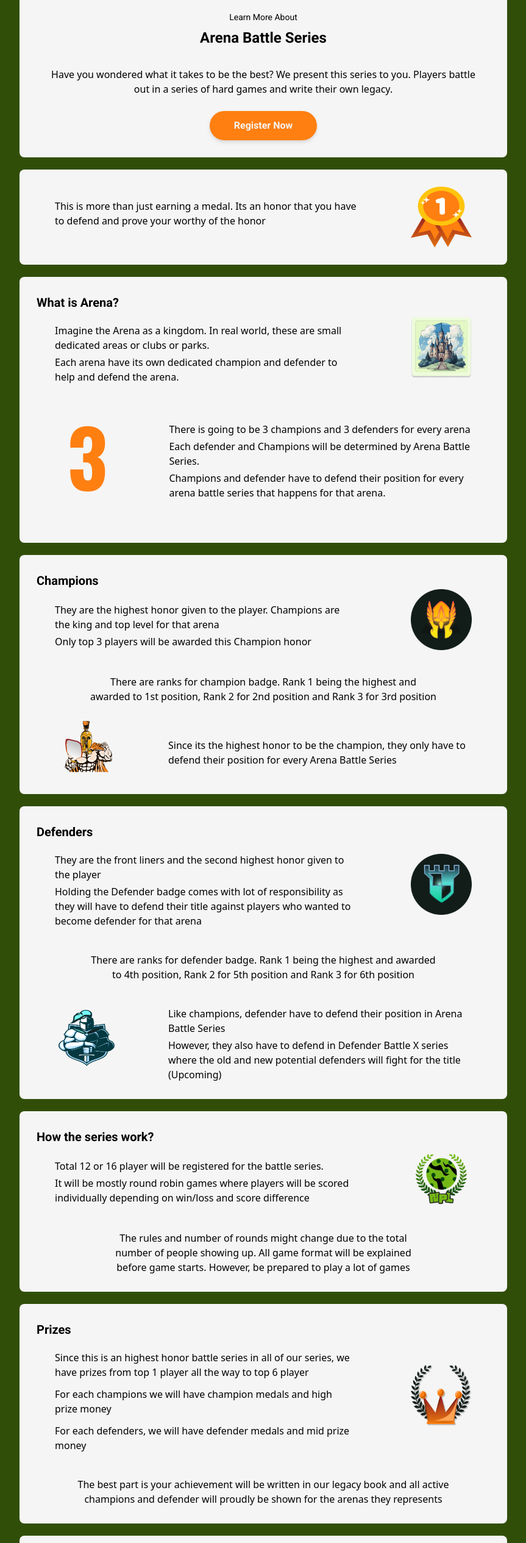
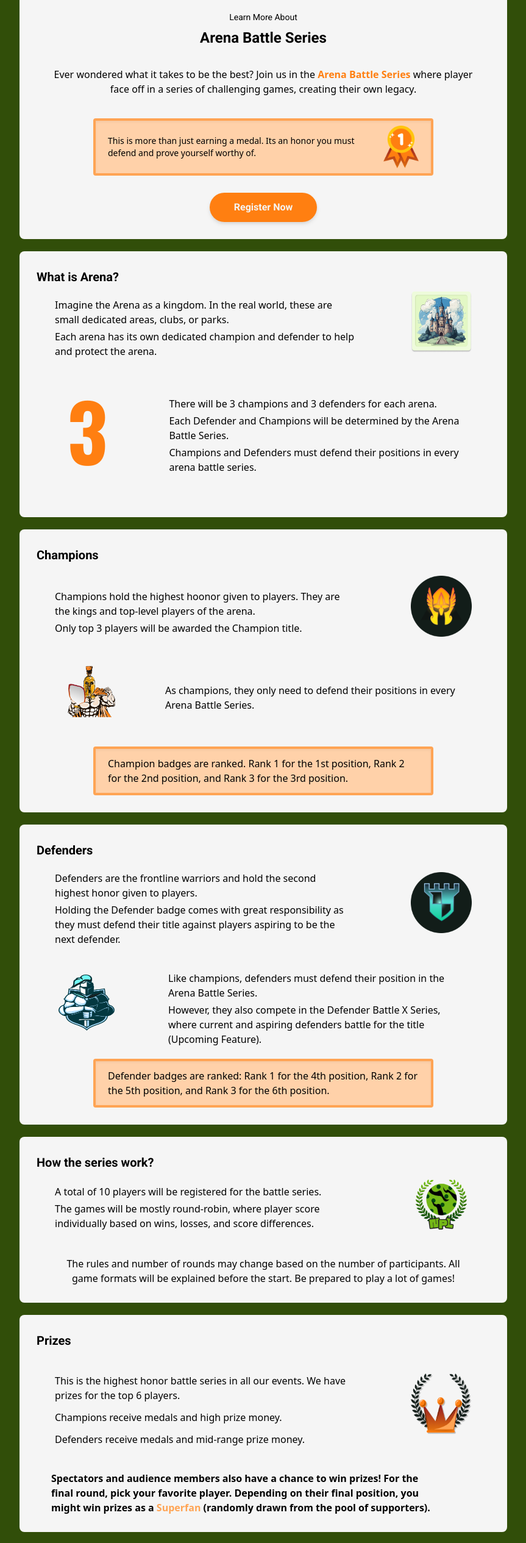
Before and after one commit to JellyrioTech/npl-public-website, a React (Vite) app: page /tournament-info in a window 1280 px wide. Shown: the part 264-2794 px from the top of the page at 61% size, without its empty margins (208-1071 px from the left). Built offline with nearby package versions, Linux system fonts and the light colour scheme.

Commit message:
update tournament info page

```diff
--- a/src/screens/TournamentInfoPage.tsx
+++ b/src/screens/TournamentInfoPage.tsx
@@ -24,12 +24,23 @@ function TournamentInfoPage() {
                         Arena Battle Series
                     </p>
                 </div>
-                <div className="flex flex-col items-center">
+                <div className="flex flex-col items-center gap-5">
                     <p className="text-center px-6 mb-4">
-                        Have you wondered what it takes to be the best? We
-                        present this series to you. Players battle out in a
-                        series of hard games and write their own legacy.{" "}
+                        Ever wondered what it takes to be the best? Join us in
+                        the{" "}
+                        <span className="font-semibold text-secondary-500">
+                            Arena Battle Series
+                        </span>{" "}
+                        where player face off in a series of challenging games,
+                        creating their own legacy.
                     </p>
+                    <div className="flex w-3/4 justify-center items-center border-4 border-secondary-300 rounded px-5 py-2 shadow-inner bg-secondary-100">
+                        <p className="text-sm">
+                            This is more than just earning a medal. Its an honor
+                            you must defend and prove yourself worthy of.
+                        </p>
+                        <img src={medal} className="w-[70px] h-[70px]" />
+                    </div>
                     <Button
                         onClick={() => navigator(routes.Download)}
                         text={"Register Now"}
@@ -37,25 +48,17 @@ function TournamentInfoPage() {
                 </div>
             </div>
 
-            <div className="bg-neutral-100 w-[80%] p-7 rounded-lg flex gap-5 md:gap-7 md:justify-around md:max-w-[800px]">
-                <p className="mt-5 md:basis-2/3">
-                    This is more than just earning a medal. Its an honor that
-                    you have to defend and prove your worthy of the honor
-                </p>
-                <img src={medal} className="w-[100px] h-[100px]" />
-            </div>
-
             <div className="bg-neutral-100 w-[80%] p-7 rounded-lg flex flex-col md:max-w-[800px]">
                 <p className="font-roboto text-xl font-bold">What is Arena?</p>
                 <div className="flex gap-5 items-center md:gap-7 md:justify-around">
                     <div className="flex flex-col gap-1 md:basis-2/3">
                         <p className="mt-5">
-                            Imagine the Arena as a kingdom. In real world, these
-                            are small dedicated areas or clubs or parks.
+                            Imagine the Arena as a kingdom. In the real world,
+                            these are small dedicated areas, clubs, or parks.
                         </p>
                         <p>
-                            Each arena have its own dedicated champion and
-                            defender to help and defend the arena.
+                            Each arena has its own dedicated champion and
+                            defender to help and protect the arena.
                         </p>
                     </div>
                     <img
@@ -69,56 +72,56 @@ function TournamentInfoPage() {
                     </p>
                     <div className="flex flex-col gap-1 md:basis-2/3">
                         <p className="mt-5">
-                            There is going to be 3 champions and 3 defenders for
-                            every arena
+                            There will be 3 champions and 3 defenders for each
+                            arena.
                         </p>
                         <p>
-                            Each defender and Champions will be determined by
-                            Arena Battle Series.
+                            Each Defender and Champions will be determined by
+                            the Arena Battle Series.
                         </p>
                         <p>
-                            Champions and defender have to defend their position
-                            for every arena battle series that happens for that
-                            arena.
+                            Champions and Defenders must defend their positions
+                            in every arena battle series.
                         </p>
                     </div>
                 </div>
             </div>
 
-            <div className="bg-neutral-100 w-[80%] p-7 rounded-lg flex flex-col md:max-w-[800px]">
+            <div className="bg-neutral-100 w-[80%] p-7 rounded-lg flex flex-col md:max-w-[800px] gap-5">
                 <p className="font-roboto text-xl font-bold">Champions</p>
                 <div className="flex gap-5 items-center md:gap-7 md:justify-around">
                     <div className="flex flex-col gap-1 md:basis-2/3">
                         <p className="mt-5">
-                            They are the highest honor given to the player.
-                            Champions are the king and top level for that arena
+                            Champions hold the highest hoonor given to players.
+                            They are the kings and top-level players of the
+                            arena.
                         </p>
                         <p>
-                            Only top 3 players will be awarded this Champion
-                            honor
+                            Only top 3 players will be awarded the Champion
+                            title.
                         </p>
                     </div>
                     <img src={champBagde} className="w-[100px] h-[100px]" />
                 </div>
-                <div className="flex gap-5 items-center md:text-center md:px-6 md:text-balance md:mt-5">
-                    <p className="mt-5">
-                        There are ranks for champion badge. Rank 1 being the
-                        highest and awarded to 1st position, Rank 2 for 2nd
-                        position and Rank 3 for 3rd position
-                    </p>
-                </div>
-                <div className="flex gap-5 items-center mt-10 md:mt-5 md:justify-around">
+
+                <div className="flex items-center mt-10 md:mt-5 md:justify-around">
                     <img
                         src={championAvatar}
                         className="w-[100px] h-[100px] p-2"
                     />
                     <div className="flex flex-col gap-1 md:basis-2/3">
                         <p className="mt-5">
-                            Since its the highest honor to be the champion, they
-                            only have to defend their position for every Arena
-                            Battle Series
+                            As champions, they only need to defend their
+                            positions in every Arena Battle Series.
                         </p>
                     </div>
+                </div>
+                <div className="flex w-3/4 justify-center items-center mx-auto mt-5 border-4 border-secondary-300 rounded px-5 py-3 shadow-inner bg-secondary-100">
+                    <p>
+                        Champion badges are ranked. Rank 1 for the 1st position,
+                        Rank 2 for the 2nd position, and Rank 3 for the 3rd
+                        position.
+                    </p>
                 </div>
             </div>
 
@@ -127,24 +130,16 @@ function TournamentInfoPage() {
                 <div className="flex gap-5 items-center md:gap-7 md:justify-around">
                     <div className="flex flex-col gap-1 pr-2 md:basis-2/3">
                         <p className="mt-5">
-                            They are the front liners and the second highest
-                            honor given to the player
+                            Defenders are the frontline warriors and hold the
+                            second highest honor given to players.
                         </p>
                         <p>
-                            Holding the Defender badge comes with lot of
-                            responsibility as they will have to defend their
-                            title against players who wanted to become defender
-                            for that arena
+                            Holding the Defender badge comes with great
+                            responsibility as they must defend their title
+                            against players aspiring to be the next defender.
                         </p>
                     </div>
                     <img src={defenderBagde} className="w-[100px] h-[100px]" />
-                </div>
-                <div className="flex gap-5 items-center md:text-center md:px-6 md:text-balance md:mt-5">
-                    <p className="mt-5">
-                        There are ranks for defender badge. Rank 1 being the
-                        highest and awarded to 4th position, Rank 2 for 5th
-                        position and Rank 3 for 6th position
-                    </p>
                 </div>
                 <div className="flex gap-5 items-center mt-10 md:mt-5 md:justify-around">
                     <img
@@ -153,15 +148,22 @@ function TournamentInfoPage() {
                     />
                     <div className="flex flex-col gap-1 md:basis-2/3">
                         <p className="mt-5">
-                            Like champions, defender have to defend their
-                            position in Arena Battle Series
+                            Like champions, defenders must defend their position
+                            in the Arena Battle Series.
                         </p>
                         <p>
-                            However, they also have to defend in Defender Battle
-                            X series where the old and new potential defenders
-                            will fight for the title (Upcoming)
+                            However, they also compete in the Defender Battle X
+                            Series, where current and aspiring defenders battle
+                            for the title (Upcoming Feature).
                         </p>
                     </div>
+                </div>
+                <div className="flex w-3/4 justify-center items-center mx-auto mt-5 border-4 border-secondary-300 rounded px-5 py-3 shadow-inner bg-secondary-100">
+                    <p>
+                        Defender badges are ranked: Rank 1 for the 4th position,
+                        Rank 2 for the 5th position, and Rank 3 for the 6th
+                        position.
+                    </p>
                 </div>
             </div>
 
@@ -172,60 +174,65 @@ function TournamentInfoPage() {
                 <div className="flex gap-5 items-center md:gap-7 md:justify-around">
                     <div className="flex flex-col gap-1 md:basis-2/3">
                         <p className="mt-5">
-                            Total 12 or 16 player will be registered for the
+                            A total of 10 players will be registered for the
                             battle series.
                         </p>
                         <p>
-                            It will be mostly round robin games where players
-                            will be scored individually depending on win/loss
-                            and score difference
+                            The games will be mostly round-robin, where player
+                            score individually based on wins, losses, and score
+                            differences.
                         </p>
                     </div>
                     <img src={appLogo} className="w-[100px] h-[100px]" />
                 </div>
                 <div className="flex gap-5 items-center md:text-center md:px-6 md:text-balance md:mt-5">
                     <p className="mt-5">
-                        The rules and number of rounds might change due to the
-                        total number of people showing up. All game format will
-                        be explained before game starts. However, be prepared to
-                        play a lot of games
+                        The rules and number of rounds may change based on the
+                        number of participants. All game formats will be
+                        explained before the start. Be prepared to play a lot of
+                        games!
                     </p>
                 </div>
             </div>
 
-            <div className="bg-neutral-100 w-[80%] p-7 rounded-lg flex flex-col md:max-w-[800px]">
+            <div className="bg-neutral-100 w-[80%] p-7 rounded-lg flex flex-col md:max-w-[800px] gap-5">
                 <p className="font-roboto text-xl font-bold">Prizes</p>
                 <div className="flex gap-5 items-center md:gap-7 md:justify-around">
                     <div className="flex flex-col gap-1 md:gap-3 md:basis-2/3">
                         <p className="mt-5">
-                            Since this is an highest honor battle series in all
-                            of our series, we have prizes from top 1 player all
-                            the way to top 6 player
+                            This is the highest honor battle series in all our
+                            events. We have prizes for the top 6 players.
                         </p>
+                        <p>Champions receive medals and high prize money.</p>
                         <p>
-                            For each champions we will have champion medals and
-                            high prize money
-                        </p>
-                        <p>
-                            For each defenders, we will have defender medals and
-                            mid prize money
+                            Defenders receive medals and mid-range prize money.
                         </p>
                     </div>
                     <img src={crownLogo} className="w-[100px] h-[100px]" />
                 </div>
-                <div className="flex gap-5 items-center md:text-center md:px-6 md:text-balance md:mt-5">
-                    <p className="mt-5">
-                        The best part is your achievement will be written in our
-                        legacy book and all active champions and defender will
-                        proudly be shown for the arenas they represents
+                <div className="flex gap-5 items-center md:px-6 md:text-balance md:mt-5">
+                    <p className="font-bold">
+                        Spectators and audience members also have a chance to
+                        win prizes! For the final round, pick your favorite
+                        player. Depending on their final position, you might win
+                        prizes as a{" "}
+                        <span className="font-semibold text-secondary-300">
+                            Superfan
+                        </span>{" "}
+                        (randomly drawn from the pool of supporters).
                     </p>
                 </div>
             </div>
 
-            <div className="bg-neutral-100 w-[80%] p-7 rounded-lg flex flex-col md:max-w-[800px] md:gap-4">
-                <p className="text-lg text-primary-900 font-bold text-center">
-                    So are you ready to see your true potential and write your
-                    own legacy?
+            <div className="bg-neutral-100 w-[80%] p-7 rounded-lg flex flex-col justify-center items-center md:max-w-[800px]">
+                <p className="text-balance text-center">
+                    Your achievements will the recorded in our legacy book, and
+                    all active champions and defenders will be proudly displayed
+                    for the arenas they represent.
+                </p>
+                <p className="text-xl md:text-2xl text-primary-500 font-bold text-center text-balance mt-8">
+                    Are your ready to see your true potential and write your own
+                    legacy?
                 </p>
                 <div className="md:basis-1/3 mx-auto">
                     <Button
--- a/tailwind.config.js
+++ b/tailwind.config.js
@@ -10,6 +10,7 @@ export default {
                     900: "#314E09",
                 },
                 secondary: {
+                    100: "#FFD1A9",
                     300: "#FFA454",
                     500: "#FF7F11",
                     700: "#C15A00",
```
